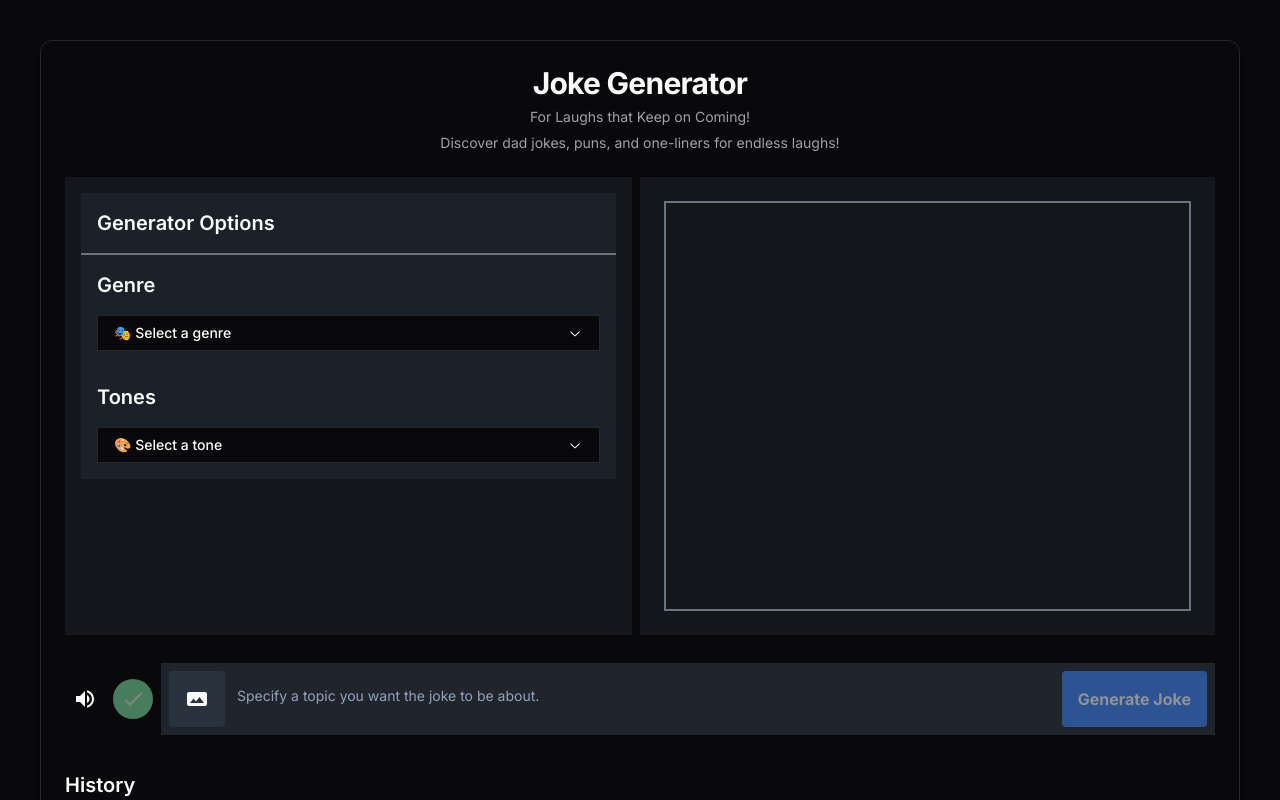
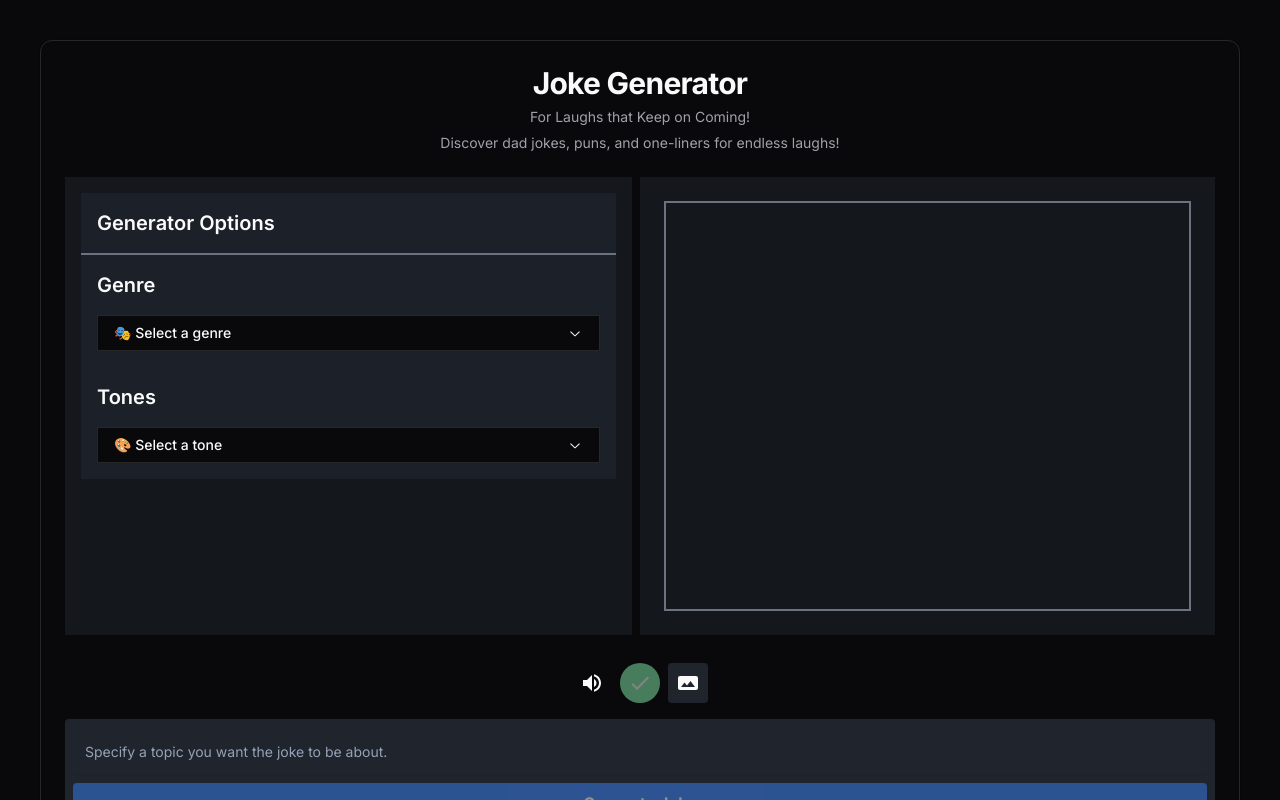
Before and after one commit to LuisJoseSanchez/encode-club-ai-and-gpt-bootcamp-q3-homework-week2, a Next.js app in the folder src/: page / in a window 1280 px wide. Shown: the top 800 px of the page. Built offline with nearby package versions, Linux system fonts and the light colour scheme.

Commit message:
Make layout be responseve finish v1

```diff
--- a/src/app/page.tsx
+++ b/src/app/page.tsx
@@ -45,11 +45,11 @@ const styles: { [key: string]: CSSProperties } = {
     maxHeight: "none",
   },
   controlButtons: {
-    width: "100%", // Ensure the control buttons section takes full width
+    width: "100%",
     display: "flex",
-    flexWrap: "wrap", // Allow wrapping on small screens
-    justifyContent: "center", // Center the content
-    gap: "0.5rem", // Add some space between elements
+    flexDirection: "column",
+    alignItems: "stretch",
+    gap: "0.5rem",
   },
 };
 
@@ -276,50 +276,48 @@ export default function Chat() {
           </div>
 
           {/* Control buttons and input */}
-          <div className="mt-2 flex flex-col md:flex-row py-5 h-auto justify-center items-center align-center"
-            style={styles.controlButtons}
-          >
+          <div className="mt-2 flex flex-col py-5 w-full" style={styles.controlButtons}>
+            <div className="flex justify-center space-x-2 mb-2">
               {/* TODO: Implement voice feature*/}
-            <button className="flex align-center justify-center rounded-full hover:bg-gray-600 py-2 px-2">
+              <button className="flex items-center justify-center rounded-full hover:bg-gray-600 p-2">
                 <Icon path={mdiVolumeHigh} size={1} />
               </button>
 
-            {/* TODO: Implement feature for button to evaluate the generated joke https://github.com/LuisJoseSanchez/encode-club-ai-and-gpt-bootcamp-q3-homework-week2/issues/7*/}
+              {/* TODO: Implement feature for button to evaluate the generated joke */}
               <button
                 title="Evaluate the generated joke"
-              className="flex bg-green-300 hover:bg-green-700 text-white font-bold py-2 px-2 rounded-full disabled:opacity-50"
+                className="flex items-center justify-center bg-green-300 hover:bg-green-700 text-white font-bold p-2 rounded-full disabled:opacity-50"
                 disabled={messages.length == 0}
                 onClick={evaluateJoke}
               >
                 <Icon path={mdiCheck} size={1} />
               </button>
 
-            <div className="flex flex-col md:flex-row flex-auto p-2 bg-opacity-50 bg-gray-700">
               {/* TODO: Implement feature for button to generate a joke from an image */}
               <button
                 title="Generate Joke from image"
-                className="flex justify-center rounded bg-opacity-50 bg-gray-700 py-4 px-4"
+                className="flex items-center justify-center rounded bg-opacity-50 bg-gray-700 p-2"
               >
                 <Icon path={mdiImageArea} size={1} />
               </button>
+            </div>
+
+            <div className="flex flex-col w-full bg-opacity-50 bg-gray-700 p-2 rounded">
               <input
-                className="flex-auto pl-3 h-12 pr-28 py-2 bg-transparent placeholder:text-slate-400 text-slate-400 text-sm transition duration-300 ease focus:outline-none focus:border-slate-400 hover:border-slate-400 shadow-sm focus:shadow-md"
+                className="w-full pl-3 h-12 mb-2 bg-transparent placeholder:text-slate-400 text-slate-400 text-sm transition duration-300 ease focus:outline-none focus:border-slate-400 hover:border-slate-400 shadow-sm focus:shadow-md rounded"
                 placeholder="Specify a topic you want the joke to be about."
                 value={state.topic}
                 onChange={handleTopicChange}
               />
               <button
-                className="bg-blue-500 hover:bg-blue-700 text-white font-bold py-2 px-4 rounded disabled:opacity-50"
-                disabled={
-                  isLoading || !state.genre || !state.tone || !state.topic
-                }
+                className="w-full bg-blue-500 hover:bg-blue-700 text-white font-bold py-2 px-4 rounded disabled:opacity-50"
+                disabled={isLoading || !state.genre || !state.tone || !state.topic}
                 onClick={sendRequestToOpenAI}
               >
                 Generate Joke
               </button>
             </div>
           </div>
-
 
           {/* Request and Response history display */}
           <div className="mt-4 w-full">
```
Lines whose indentation alone changed are shown as unchanged.
